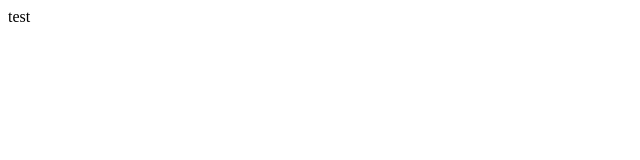
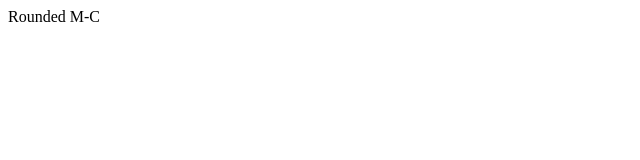
Before and after one commit to iki396/portfolio, a plain HTML site: page index.html in a window 1280 px wide. Shown: the full height of the page, 0-640 px from the left. Drawn offline with Linux system fonts and the light colour scheme; a web font is replaced by a local one.

Commit message:
set of class name

```diff
--- a/index.html
+++ b/index.html
@@ -19,6 +19,6 @@
 		</style>
 	</head>
 	<body>
-		<span class="">test</span>
+		<span class="wf-roundedmplus1c">Rounded M-C</span>
 	</body>
 </html>
```
